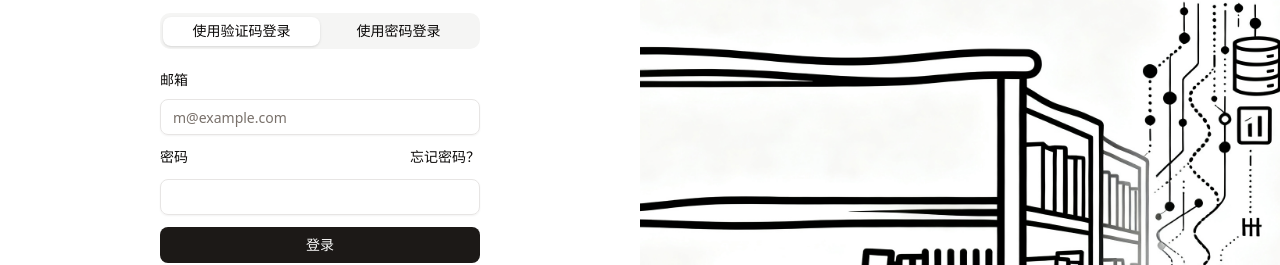
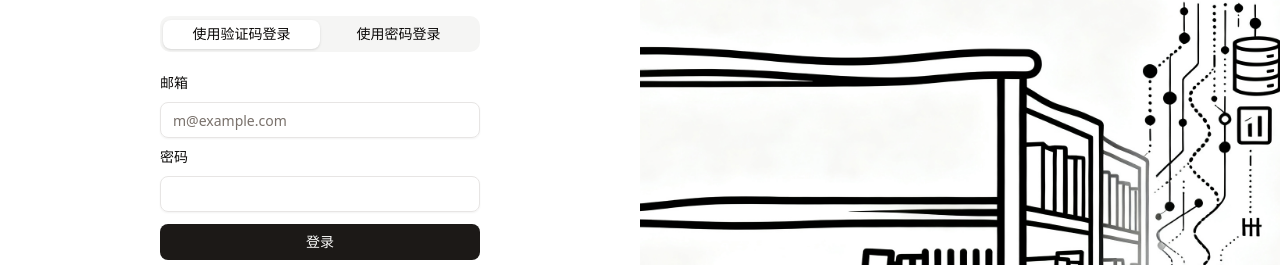
Before and after one commit to allenhooray/tutu, a React (Vite) app in the folder packages/web/: page /login in a window 1280 px wide. Shown: the part 196-461 px from the top of the page. Built offline with nearby package versions, Linux system fonts and the light colour scheme.

Commit message:
refactor(login): 将表单部分提取为独立组件以提升可维护性

```diff
--- /dev/null
+++ b/packages/web/src/views/Login/components/form-part.tsx
@@ -0,0 +1,47 @@
+import { Button } from "@/components/ui/button"
+import { Input } from "@/components/ui/input"
+import { Label } from "@/components/ui/label"
+import { type FC } from "react"
+import { toast } from "sonner"
+
+interface IProps {
+  mode: 'password' | 'verification-code'
+}
+
+export const FormPart: FC<IProps> = ({
+  mode,
+}) => {
+  const handleClickForgotPassword = () => {
+    toast('忘记密码实现中', {
+      description: '敬请期待',
+    })
+  }
+
+  return (
+    <>
+      <div className="grid gap-3">
+        <Label htmlFor="email">邮箱</Label>
+        <Input id="email" type="email" placeholder="m@example.com" required />
+      </div>
+      <div className="grid gap-3">
+        <div className="flex items-center">
+          <Label htmlFor="password">密码</Label>
+          {
+            mode === 'password' && (
+              <a
+                href="#"
+                className="ml-auto text-sm underline-offset-4 hover:underline"
+                onClick={handleClickForgotPassword}
+              >
+                忘记密码？
+              </a>
+            )
+          }
+        </div>
+        <Input id="password" type="password" required />
+      </div>
+      <Button type="submit" className="w-full gap-3">
+        登录
+      </Button></>
+  )
+}
--- a/packages/web/src/views/Login/components/login-form.tsx
+++ b/packages/web/src/views/Login/components/login-form.tsx
@@ -1,11 +1,8 @@
 import { cn } from "@/lib/utils"
-import { Button } from "@/components/ui/button"
-import { Input } from "@/components/ui/input"
-import { Label } from "@/components/ui/label"
-import { toast } from "sonner"
 import { useState, type FC } from "react"
 import { Tabs, TabsList, TabsTrigger } from "@/components/ui/tabs"
 import { OAuthPart } from "./oauth-part"
+import { FormPart } from "./form-part"
 
 interface IProps {
   className?: string
@@ -21,12 +18,6 @@ export const LoginForm: FC<IProps> = ({
     setTab(value as 'password' | 'verification-code')
   }
 
-  const handleClickForgotPassword = () => {
-    toast('忘记密码实现中', {
-      description: '敬请期待',
-    })
-  }
-
   return (
     <div className={cn("flex flex-col gap-6", className)}>
       <Tabs value={tab} onValueChange={handleChangeTab} >
@@ -38,27 +29,7 @@ export const LoginForm: FC<IProps> = ({
 
       <div className="grid gap-6">
         <div className="grid gap-3">
-          <div className="grid gap-3">
-            <Label htmlFor="email">邮箱</Label>
-            <Input id="email" type="email" placeholder="m@example.com" required />
-          </div>
-          <div className="grid gap-3">
-            <div className="flex items-center">
-              <Label htmlFor="password">密码</Label>
-              <a
-                href="#"
-                className="ml-auto text-sm underline-offset-4 hover:underline"
-                onClick={handleClickForgotPassword}
-              >
-                忘记密码？
-              </a>
-            </div>
-            <Input id="password" type="password" required />
-          </div>
-          <Button type="submit" className="w-full gap-3">
-            登录
-          </Button>
-
+          <FormPart mode={tab} />
           <div className="after:border-border relative text-center text-sm after:absolute after:inset-0 after:top-1/2 after:z-0 after:flex after:items-center after:border-t">
             <span className="bg-background text-muted-foreground relative z-10 px-2">
               或者使用
```
